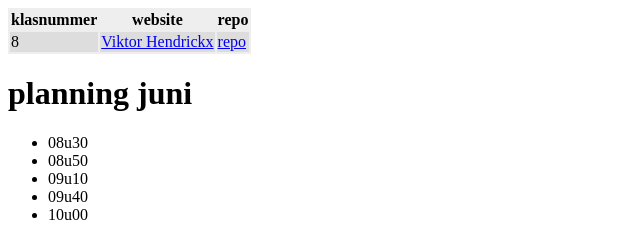
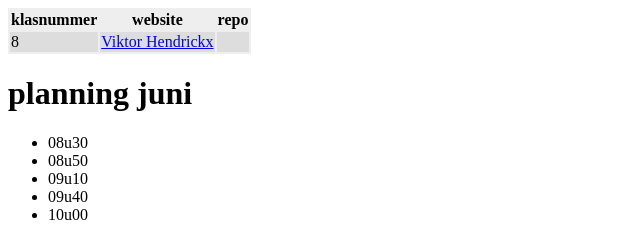
Before and after one commit to vbrh-immalle/vbrh-immalle.github.io, a Jekyll site: the page built from GIPWebsites2018-2019/index.md, in a window 1280 px wide. Shown: the top 225 px of the page, without its empty margins (0-640 px from the left). Built offline with Jekyll 4.4.1, drawn with Linux system fonts in a browser that asks for light colours; some web fonts are replaced.

Commit message:
Update index.md

```diff
--- a/GIPWebsites2018-2019/index.md
+++ b/GIPWebsites2018-2019/index.md
@@ -5,7 +5,7 @@ title: GIP Websites 2016-2017
 
 | klasnummer | website | repo |
 |---|---|---|
-| 8 | [Viktor Hendrickx](http://vbrh-immalle.github.io/) | [repo](https://github.com/vbrh-immalle/vbrh-immalle.github.io) |
+| 8 | [Viktor Hendrickx](http://vbrh-immalle.github.io/) | [](https://github.com/vbrh-immalle/vbrh-immalle.github.io) |
 
 
 # planning juni
```
